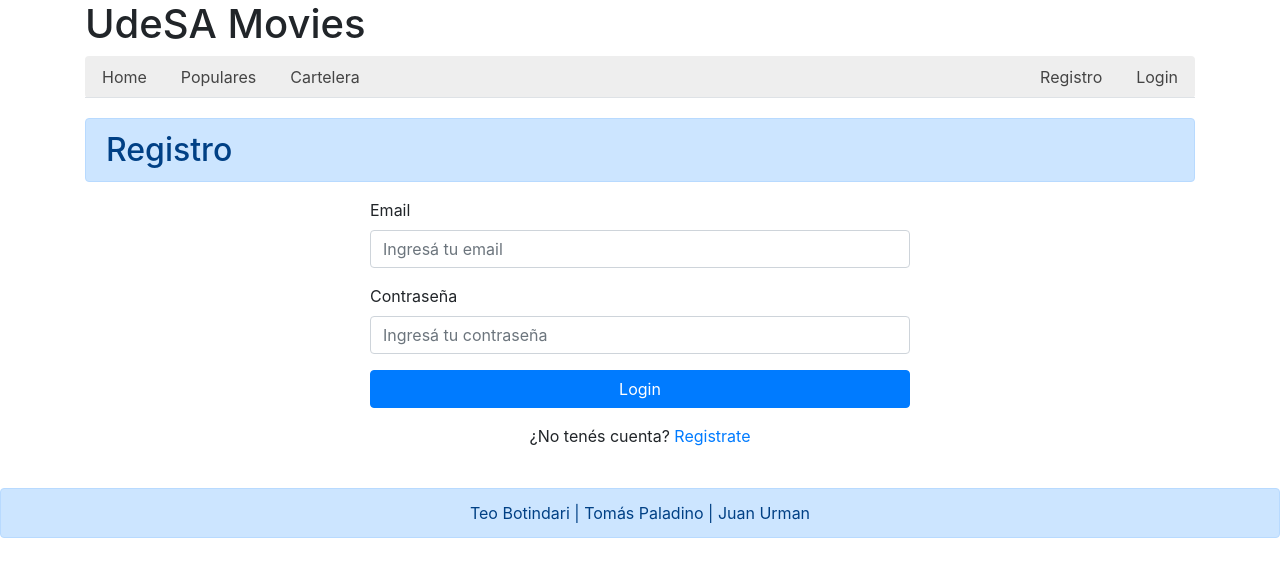
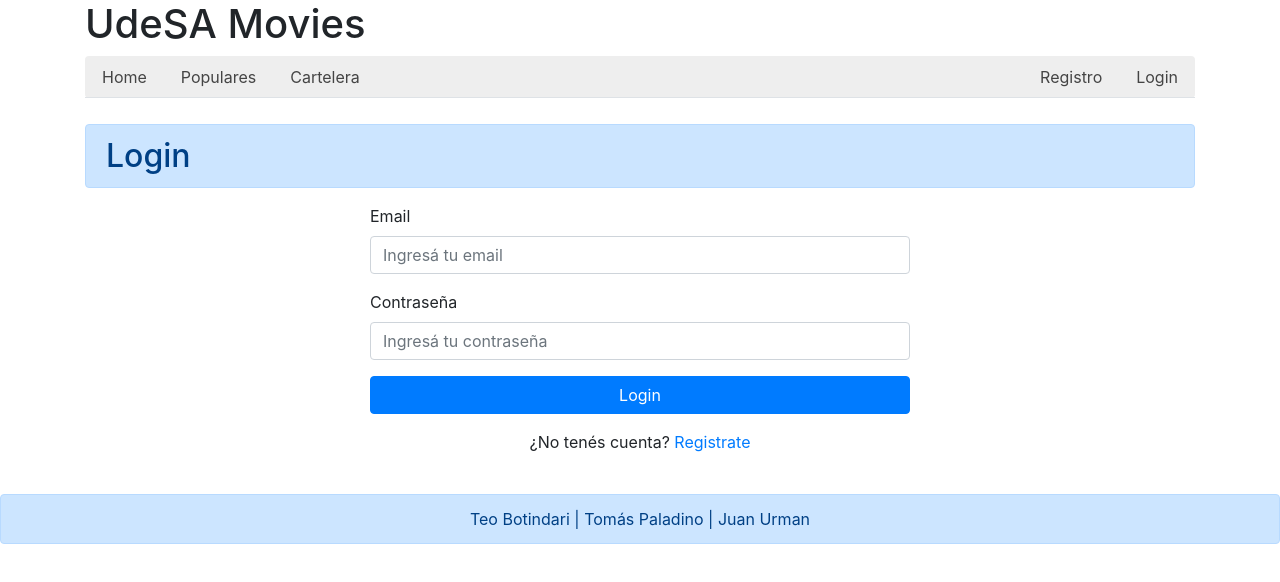
Before and after one commit to juanurman/UrmanBotindariPaladino9, a React (Create React App) app: page /login in a window 1280 px wide. Shown: the top 582 px of the page. Built offline with nearby package versions, Linux system fonts and the light colour scheme.

Commit message:
Refresh del login

```diff
--- a/public/css/styles.css
+++ b/public/css/styles.css
@@ -87,7 +87,9 @@ nav {
 .hide{
     display: none;
 }
-
+h2{
+    margin-top: 2vw;
+}
 @media(min-width: 765px){
     nav {
         grid-template-columns: 1fr;
--- a/src/App.js
+++ b/src/App.js
@@ -15,7 +15,6 @@ function App() {
   return (
     <div>
       <div className="container">
-      <Header/>
       <Switch>
         <Route path="/" exact={true} component={Home}/>
         <Route path="/detalle/:tipo/:id" component={Detalle} />
--- a/src/components/Header/Header.js
+++ b/src/components/Header/Header.js
@@ -10,6 +10,7 @@ function Header() {
     let usuario = cookies.get("usuario");
     const logOut = () => {
         cookies.remove("usuario")
+        alert("Se cerro sesión de forma correcta, recargue la página")
     }
     return (
         <div>
@@ -47,9 +48,8 @@ function Header() {
                     {!usuario ?  "":
                     (
                         <li className="nav-item ml-auto">
-                            <button onClick={logOut} className="nav-link">
+                            <button  onClick={logOut} className="nav-link">
                                 Log out
-
                             </button>
                         </li>
                     )}
--- a/src/components/Results/Results.js
+++ b/src/components/Results/Results.js
@@ -41,10 +41,12 @@ class Results extends Component{
     render(){
     return (
         <>
+        <section className="row cards">
             {this.state.resultados === 0 ?
             <Loader/>:
             <Pelicula info={this.state.resultados}/>
-            }
+        }
+        </section>
         </>
         );
 
--- a/src/screen/Categorias/Categorias.js
+++ b/src/screen/Categorias/Categorias.js
@@ -1,12 +1,15 @@
 import React from "react";
 import Categoria from "../../components/Categoria/Categoria";
-
+import Header from "../../components/Header/Header";
 
 //Toma de la URL, el nombre de la categoria que se toco, esto lo puede hacer por la ruta. Eso que toma se lo manda como prop a su componente hijo Categoria.js
 function Categorias(props) {
     const categoriaUrl = props.match.params.categoria;
     return (
-        <Categoria categoria={categoriaUrl}/>
+        <>
+            <Header/>
+            <Categoria categoria={categoriaUrl}/>
+        </>
     );
 }
 
--- a/src/screen/Detalle/detalle.js
+++ b/src/screen/Detalle/detalle.js
@@ -1,6 +1,7 @@
 import React, { Component } from "react";
 import Loader from "../../components/Loader/loader.js";
 import DetalleCard from "../../components/DetalleCard/detalleCard.js";
+import Header from "../../components/Header/Header.js";
 
 //Ese es un componente el cual toma como prop un id el cual saca con const id = this.props.match.params.id; cuando se monta el componente.
 //Cuando tiene el id, me meto directo en la API de ese Id (CON EL API KEY QUE ES LA CONTRA) y la info la guardo en el estado.
@@ -64,6 +65,8 @@ class Detalle extends Component {
     }
 
     return (
+      <>
+        <Header/>
         <main>
           <DetalleCard
               data={this.state.data}
@@ -72,6 +75,7 @@ class Detalle extends Component {
               agregar={() => this.agregarFavorito()}
               />
         </main>
+      </>
     );
   }
 }
--- a/src/screen/Favoritos/Favoritos.js
+++ b/src/screen/Favoritos/Favoritos.js
@@ -1,6 +1,6 @@
 import React, { Component } from "react";
 import FavoritoItem from "../../components/FavoritoItem/favoritoItem.js";
-
+import Header from "../../components/Header/Header";
 class Favoritos extends Component {
   constructor(props) {
     super(props);
@@ -40,6 +40,8 @@ class Favoritos extends Component {
     const peliculas = this.state.favoritos.filter(i => i.tipo === "movie");
     const series = this.state.favoritos.filter(i => i.tipo === "tv");
     return (
+      <>
+        <Header/>
         <div>
           <h2>Películas favoritas</h2>
 
@@ -63,6 +65,7 @@ class Favoritos extends Component {
                   />
           ))}
         </div>
+    </>
     );
   }
 }
--- a/src/screen/Home/Home.js
+++ b/src/screen/Home/Home.js
@@ -2,10 +2,12 @@ import React from "react";
 import { withRouter } from "react-router-dom/cjs/react-router-dom";
 import Search from "../../components/Search/Search";
 import Peliculas from "../../components/Peliculas/Peliculas";
+import Header from "../../components/Header/Header";
 
 function Home () {
     return (
         <>
+            <Header/>
             <Search />
             <Peliculas/>
         </>
--- a/src/screen/Login/Login.js
+++ b/src/screen/Login/Login.js
@@ -1,13 +1,16 @@
 import React from "react";
 import FormLogin from "../../components/FormLogin/FormLogin";
-
+import Header from "../../components/Header/Header";
 
 function Login() {
     return(
-        <div>
-            <h2 className="alert alert-primary">Registro</h2>
-            <FormLogin/>
-        </div>
+        <>
+            <Header/>
+            <div>
+                <h2 className="alert alert-primary">Login</h2>
+                <FormLogin/>
+            </div>
+        </>
     )
 }
 
--- a/src/screen/NotFound/notFound.js
+++ b/src/screen/NotFound/notFound.js
@@ -1,10 +1,13 @@
 import React from "react";
-
+import Header from "../../components/Header/Header";
 //Cuando ninguna route se cumple, el switch genera que nos lleve a 404 not found.
 
 function NotFound(){
     return(
-        <h1>404 Not Found</h1>
+        <>
+            <Header/>
+            <h1>404 Not Found</h1>
+        </>
     )
 }
 
--- a/src/screen/Registro/Registro.js
+++ b/src/screen/Registro/Registro.js
@@ -1,14 +1,17 @@
 import React from "react";
 import FormRegistro from "../../components/FormRegistro/FormRegistro";
-
+import Header from "../../components/Header/Header";
 //La screen registro solo tiene un h2 que le da un titulo de con la palabra "registro"
 //Tambien tiene como componente el formRegistro que es un componente en la arpeta FormRegistro
 function Registro(){
     return(
+        <>
+        <Header/>
         <div>
             <h2 className="alert alert-primary">Registro</h2>
             <FormRegistro/>
         </div>
+        </>
     )
 }
 
```
Lines whose indentation alone changed are shown as unchanged.
